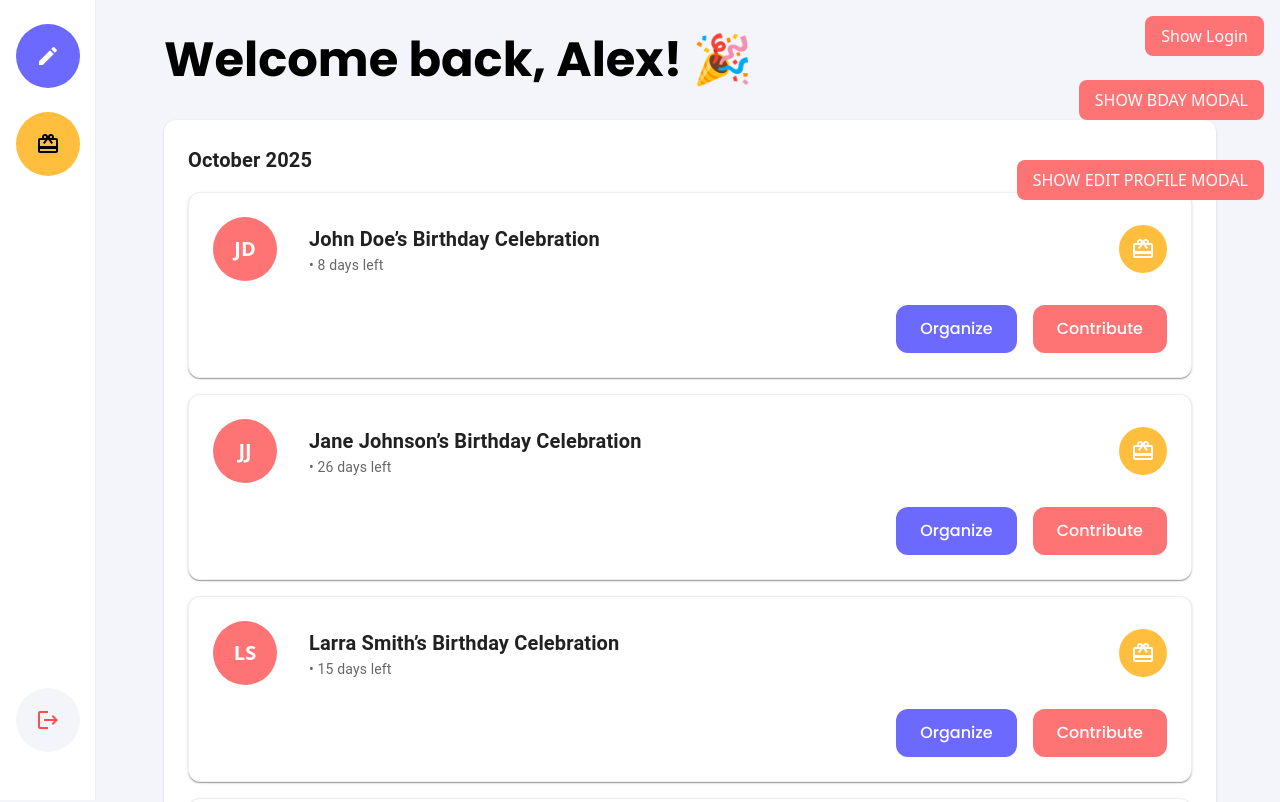
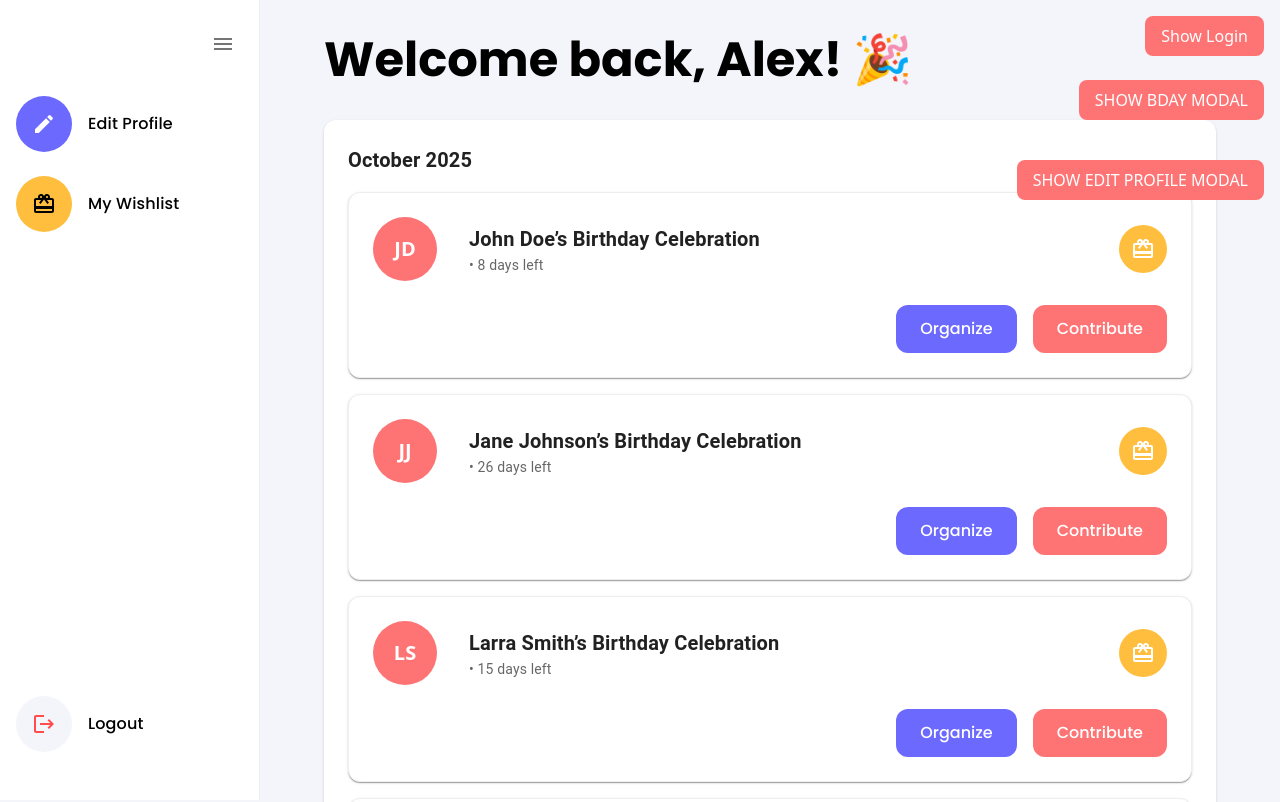
Before and after one commit to filipZlatanovski/symphony-internal-application, a React (Vite) app in the folder front-end/: page / in a window 1280 px wide. Shown: the top 802 px of the page. Built offline with nearby package versions, Linux system fonts and the light colour scheme.

Commit message:
Sidebar expand/collaps implemented.

```diff
--- a/front-end/src/components/Homepage/Homepage.tsx
+++ b/front-end/src/components/Homepage/Homepage.tsx
@@ -22,39 +22,22 @@ const Homepage = () => {
   return (
     <Box sx={{ display: "flex", minHeight: "100vh", backgroundColor: "#f4f5fb" }}>
       <Sidebar
+        open={sidebarOpen}
+        setOpen={setSidebarOpen}
         onLogout={() => console.log("Logout")}
-        onEditProfile={() => console.log("Edit Profile")} onWishlist={function (): void {
-          throw new Error("Function not implemented.");
-        } }      />
+        onEditProfile={() => console.log("Edit Profile")}
+        onWishlist={() => console.log("Wishlist")}
+      />
 
       <Box
         component="main"
         sx={{
           flexGrow: 1,
           p: 4,
-          ml: sidebarOpen ? "100px" : 0,
-          transition: "margin-left 0.3s ease-in-out",
-          width: sidebarOpen ? "calc(100% - 10px)" : "100%"
+          ml: sidebarOpen ? "260px" : "90px",
+          transition: "margin-left 0.4s ease-in-out",
         }}
       >
-        {!sidebarOpen && (
-          <IconButton
-            onClick={() => setSidebarOpen(true)}
-            sx={{
-              position: "fixed",
-              top: 16,
-              left: 16,
-              zIndex: 1300,
-              backgroundColor: "#6c69ff",
-              color: "white",
-              "&:hover": {
-                backgroundColor: "#5854e6",
-              }
-            }}
-          >
-            <Menu />
-          </IconButton>
-        )}
 
         <Container maxWidth={false} sx={{ maxWidth: "none !important", px: { xs: 2, sm: 3, md: 4 } }}>
           <Typography
--- a/front-end/src/components/LandingModal/LandingStepBirthday.tsx
+++ b/front-end/src/components/LandingModal/LandingStepBirthday.tsx
@@ -31,7 +31,7 @@ export default function LandingStepBirthday({
           htmlFor="birthday"
           htmlId="birthday"
           value={birthday}
-          onChange={(e) => onChange(e.target.value)}
+          onValueChange={(e) => onChange(e.target.value)}
         />
       </div>
 
@@ -44,7 +44,7 @@ export default function LandingStepBirthday({
                   content="Next"
                   handleClick={onNext}
                   variant="primary"
-                  disabled={!birthday} // optional: remove if Next should always work
+                  disabled={!birthday}
                   type={"button"}        />
       </div>
     </div>
--- a/front-end/src/components/Sidebar/Sidebar.tsx
+++ b/front-end/src/components/Sidebar/Sidebar.tsx
@@ -1,13 +1,15 @@
-import { Box, Avatar, IconButton, Tooltip } from "@mui/material";
-import { Edit, CardGiftcard, Logout } from "@mui/icons-material";
+import { Box, IconButton, Typography } from "@mui/material";
+import { Edit, CardGiftcard, Logout, Menu } from "@mui/icons-material";
 
 interface SidebarProps {
+  open: boolean;
+  setOpen: (open: boolean) => void;
   onEditProfile: () => void;
   onWishlist: () => void;
   onLogout: () => void;
 }
 
-const Sidebar: React.FC<SidebarProps> = ({ onEditProfile, onWishlist, onLogout }) => {
+const Sidebar: React.FC<SidebarProps> = ({ open, setOpen, onEditProfile, onWishlist, onLogout }) => {
   return (
     <Box
       sx={{
@@ -15,72 +17,139 @@ const Sidebar: React.FC<SidebarProps> = ({ onEditProfile, onWishlist, onLogout }
         left: 0,
         top: 0,
         bottom: 0,
-        width: { xs: 72, sm: 96 },
+        width: open ? 260 : 90, // expanded vs collapsed
         bgcolor: "#fff",
         borderRight: "1px solid #eee",
         display: "flex",
         flexDirection: "column",
-        alignItems: "center",
+        alignItems: "flex-start",
         py: 3,
-        px: 1,
+        px: 2,
         zIndex: 1000,
+        transition: "width 0.25s ease",
       }}
     >
+      {/* Toggle button */}
+      <IconButton onClick={() => setOpen(!open)} sx={{ mb: 4, alignSelf: open ? "flex-end" : "center" }}>
+        <Menu />
+      </IconButton>
 
-
-      {/* Profile Icon */}
-      <Tooltip title="Edit Profile" placement="right">
+      {/* Profile */}
+      <Box
+        sx={{
+          display: "flex",
+          alignItems: "center",
+          mb: 3,
+          cursor: "pointer",
+          width: "100%",
+        }}
+        onClick={onEditProfile}
+      >
         <IconButton
-          onClick={onEditProfile}
           sx={{
-            mb: 3,
             bgcolor: "#6c69ff",
             color: "#fff",
-            width: { xs: 48, sm: 64 },
-            height: { xs: 48, sm: 64 },
+            width: 56,
+            height: 56,
             "&:hover": { bgcolor: "#6c69ff" },
           }}
         >
           <Edit />
         </IconButton>
-      </Tooltip>
+        <Typography
+          sx={{
+            ml: 2,
+            fontWeight: 500,
+            fontFamily: "Poppins, sans-serif",
+            whiteSpace: "nowrap",
+            overflow: "hidden",
+            opacity: open ? 1 : 0,
+            maxWidth: open ? 200 : 0,
+            transition: "all 0.2s ease",
+          }}
+        >
+          Edit Profile
+        </Typography>
+      </Box>
 
-      {/* Wishlist Icon */}
-      <Tooltip title="My Wishlist" placement="right">
+      {/* Wishlist */}
+      <Box
+        sx={{
+          display: "flex",
+          alignItems: "center",
+          mb: 3,
+          cursor: "pointer",
+          width: "100%",
+        }}
+        onClick={onWishlist}
+      >
         <IconButton
-          onClick={onWishlist}
           sx={{
-            mb: 3,
             bgcolor: "#ffbe3d",
             color: "#000",
-            width: { xs: 48, sm: 64 },
-            height: { xs: 48, sm: 64 },
+            width: 56,
+            height: 56,
             "&:hover": { bgcolor: "#f0b02e" },
           }}
         >
           <CardGiftcard />
         </IconButton>
-      </Tooltip>
+        <Typography
+          sx={{
+            ml: 2,
+            fontWeight: 500,
+            fontFamily: "Poppins, sans-serif",
+            whiteSpace: "nowrap",
+            overflow: "hidden",
+            opacity: open ? 1 : 0,
+            maxWidth: open ? 200 : 0,
+            transition: "all 0.2s ease",
+          }}
+        >
+          My Wishlist
+        </Typography>
+      </Box>
 
       {/* Spacer */}
       <Box sx={{ flexGrow: 1 }} />
 
-      {/* Logout Icon */}
-      <Tooltip title="Logout" placement="right">
+      {/* Logout */}
+      <Box
+        sx={{
+          display: "flex",
+          alignItems: "center",
+          mb: 3,
+          cursor: "pointer",
+          width: "100%",
+        }}
+        onClick={onLogout}
+      >
         <IconButton
-          onClick={onLogout}
           sx={{
-            mb: 3,
             bgcolor: "#f4f5fb",
             color: "#ff4d4d",
-            width: { xs: 48, sm: 64 },
-            height: { xs: 48, sm: 64 },
+            width: 56,
+            height: 56,
             "&:hover": { bgcolor: "#fce4e4" },
           }}
         >
           <Logout />
         </IconButton>
-      </Tooltip>
+        <Typography
+          sx={{
+            ml: 2,
+            fontWeight: 500,
+            fontFamily: "Poppins, sans-serif",
+            whiteSpace: "nowrap",
+            overflow: "hidden",
+            opacity: open ? 1 : 0,
+            maxWidth: open ? 200 : 0,
+            transition: "all 0.2s ease",
+          }}
+        >
+          Logout
+        </Typography>
+      </Box>
     </Box>
   );
 };
```
